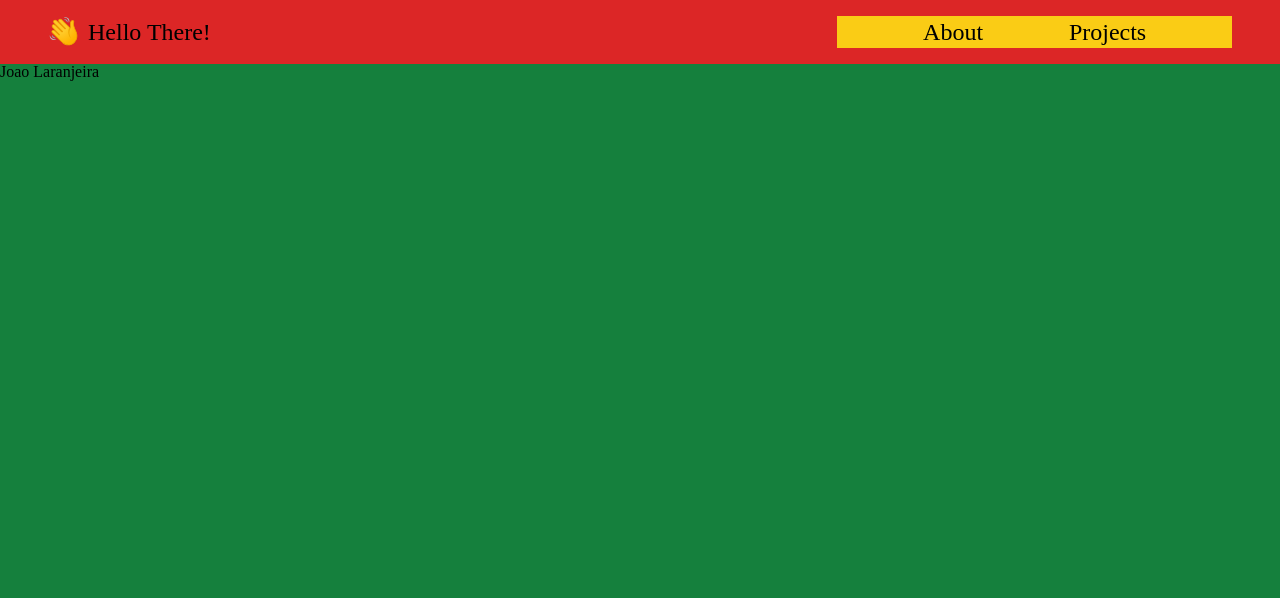
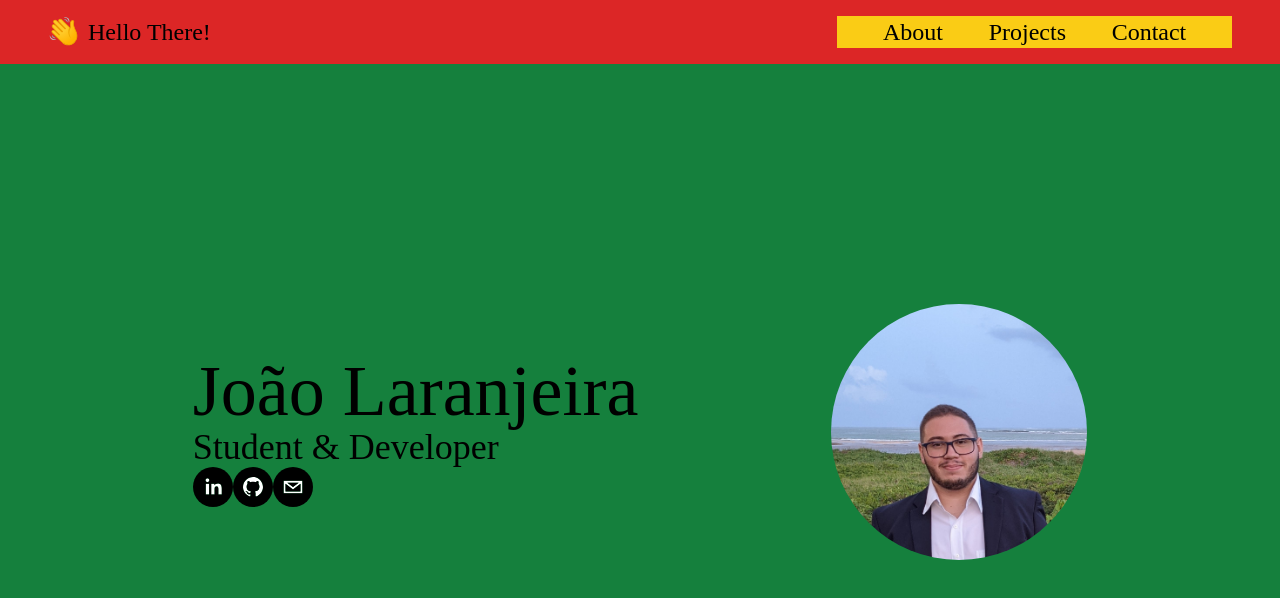
Before and after one commit to jpclrocha/portfolio, a React (Vite) app: page / in a window 1280 px wide. Shown: the top 598 px of the page. Built offline with nearby package versions, Linux system fonts and the light colour scheme.

Commit message:
Started building the main content of the landing page

```diff
--- a/package.json
+++ b/package.json
@@ -11,7 +11,8 @@
 	},
 	"dependencies": {
 		"react": "^18.2.0",
-		"react-dom": "^18.2.0"
+		"react-dom": "^18.2.0",
+		"react-social-icons": "^5.15.0"
 	},
 	"devDependencies": {
 		"@types/react": "^18.0.37",
--- a/src/LandingPage/LandingPage.jsx
+++ b/src/LandingPage/LandingPage.jsx
@@ -1,9 +1,19 @@
 import React from 'react'
+import SocialMedia from '../SocialMedia/SocialMedia'
 
 export default function LandingPage() {
 	return (
-		<div className='bg-green-700 w-full h-[92vh]'>
-			<h1>Joao Laranjeira</h1>
+		<div className='bg-green-700 flex w-full h-[92vh] items-center justify-evenly'>
+			<div className='flex-col'>
+				<h1 className='text-7xl'>João Laranjeira</h1>
+				<h1 className='text-4xl'>Student & Developer</h1>
+				<SocialMedia />
+			</div>
+			<img
+				src='photo.jpg'
+				alt='me'
+				className='w-[20vw] h-[20vw] rounded-full'
+			/>
 		</div>
 	)
 }
--- a/src/Navbar/Navbar.jsx
+++ b/src/Navbar/Navbar.jsx
@@ -10,6 +10,7 @@ export default function Navbar() {
 			<ul className='inline-flex bg-yellow-400 w-1/3 h-8 items-center justify-evenly'>
 				<li className='text-2xl '>About</li>
 				<li className='text-2xl'>Projects</li>
+				<li className='text-2xl'>Contact</li>
 			</ul>
 		</nav>
 	)
--- /dev/null
+++ b/src/SocialMedia/SocialMedia.jsx
@@ -0,0 +1,29 @@
+import { SocialIcon } from 'react-social-icons'
+
+export default function SocialMedia() {
+	return (
+		<div className='inline-flex'>
+			<SocialIcon
+				url='https://www.linkedin.com/in/jpclrocha/'
+				target='_blank'
+				bgColor='black'
+				fgColor='white'
+				style={{ width: 40, height: 40 }}
+			/>
+			<SocialIcon
+				url='https://github.com/jpclrocha'
+				target='_blank'
+				bgColor='black'
+				fgColor='white'
+				style={{ width: 40, height: 40 }}
+			/>
+			<SocialIcon
+				url='mailto:jpclrocha@gmail.com'
+				target='_blank'
+				bgColor='black'
+				fgColor='white'
+				style={{ width: 40, height: 40 }}
+			/>
+		</div>
+	)
+}
```
Also changed, not shown: public/photo.jpg (added).
